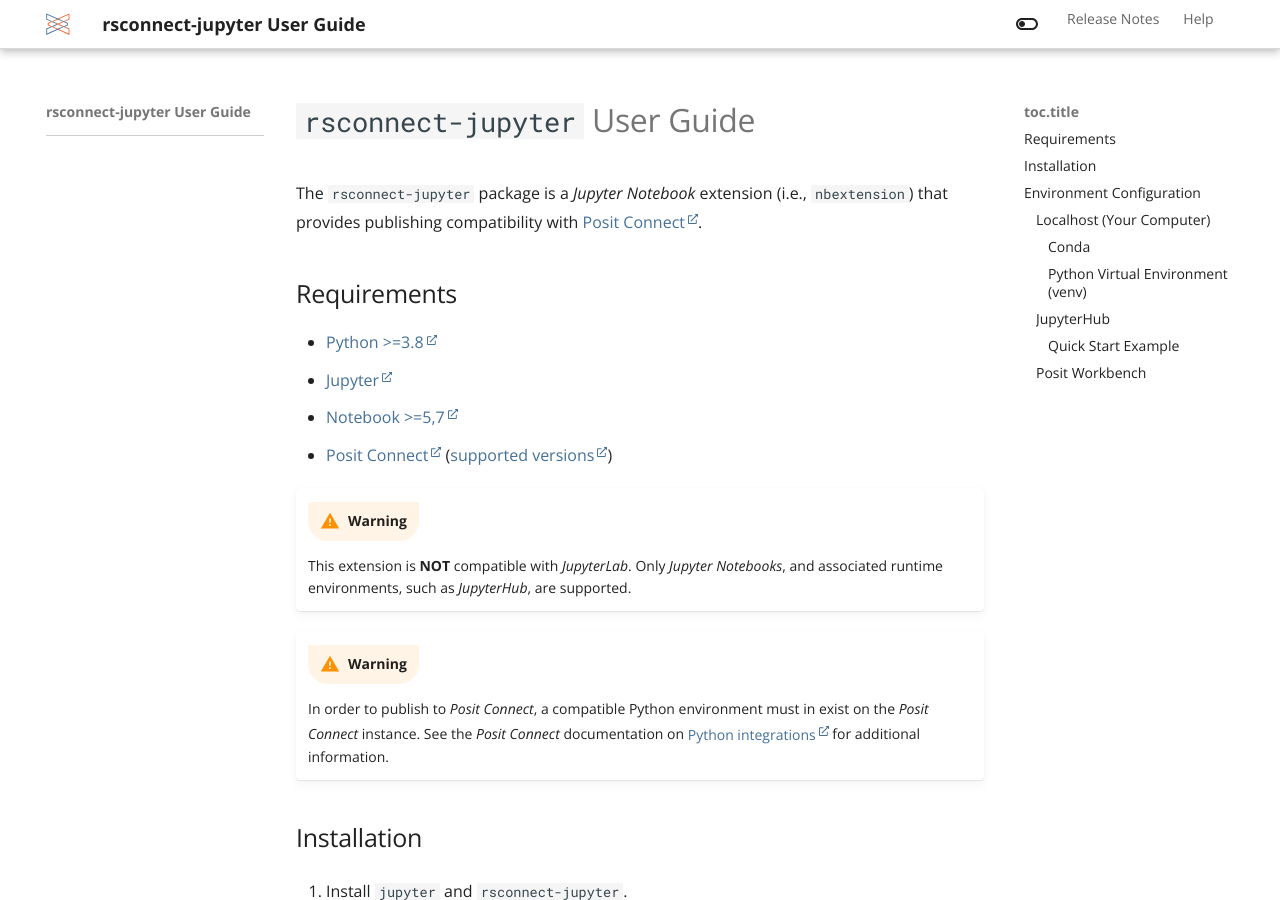
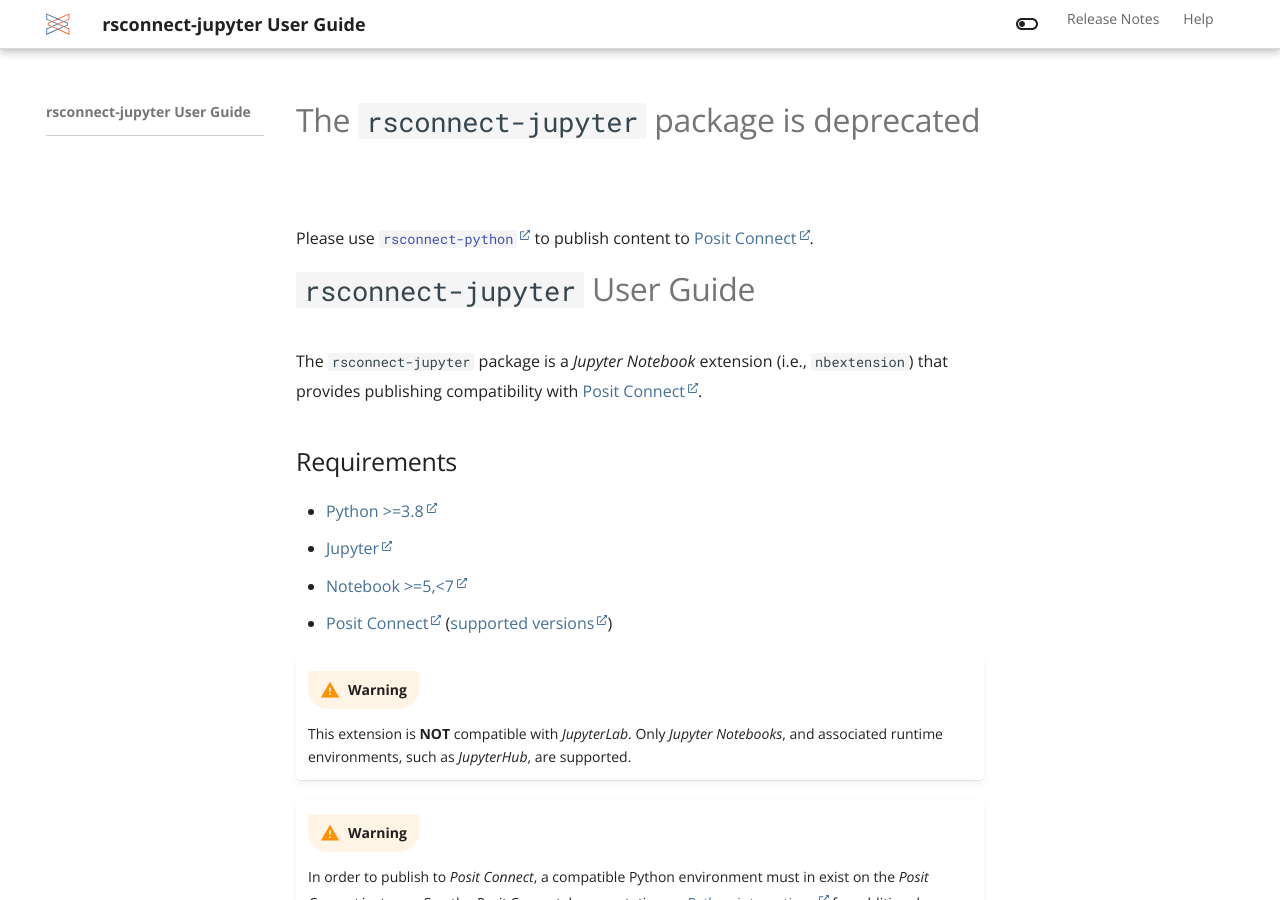
Before and after one commit to rstudio/rsconnect-jupyter, an MkDocs documentation site: the page built from docs/docs/index.md, in a window 1280 px wide and 900 px high. Built offline with MkDocs 1.6.1 and Material for MkDocs 9.7.7, drawn with Linux system fonts in a browser that asks for light colours.

Commit message:
Update index.md, add deprecation notice

```diff
--- a/docs/docs/index.md
+++ b/docs/docs/index.md
@@ -1,3 +1,7 @@
+# The `rsconnect-jupyter` package is deprecated
+
+Please use [`rsconnect-python`](https://github.com/posit-dev/rsconnect-python) to publish content to [Posit Connect](https://docs.posit.co/connect).
+
 # `rsconnect-jupyter` User Guide
 
 The `rsconnect-jupyter` package is a _Jupyter Notebook_ extension (i.e., `nbextension`) that provides publishing compatibility with [Posit Connect](https://docs.posit.co/connect).
@@ -6,7 +10,7 @@
 
 - [Python >=3.8](https://www.python.org/downloads/)
 - [Jupyter](https://pypi.org/project/jupyter)
-- [Notebook >=5,7](https://pypi.org/project/notebook/)
+- [Notebook >=5,<7](https://pypi.org/project/notebook/)
 - [Posit Connect](https://www.posit.co/download/posit-connect/) ([supported versions](https://posit.co/support/#supported-connect-versions))
 
 !!! Warning
```
